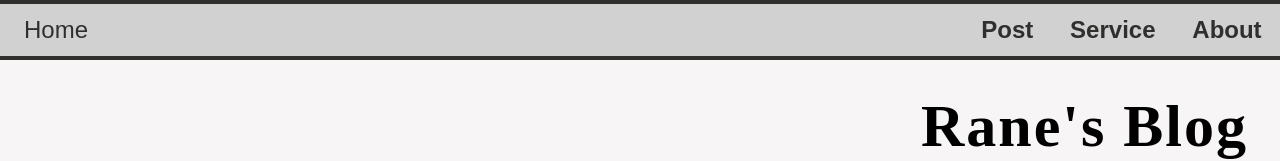
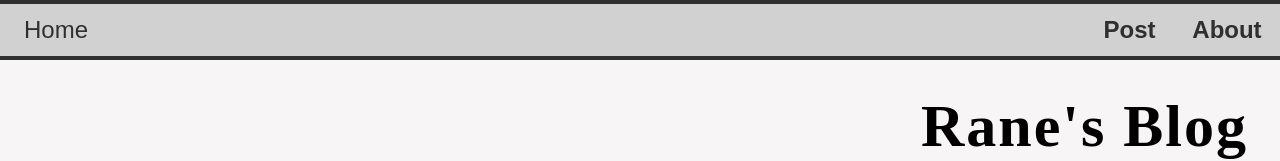
Before and after one commit to kisaragiRY/Rane-Blog, a React (Create React App) app: page / in a window 1280 px wide. Shown: the top 161 px of the page. Built offline with nearby package versions, Linux system fonts and the light colour scheme; a web font is replaced by a local one.

Commit message:
remove service link #1

```diff
--- a/src/Components/navBar/Navbar.js
+++ b/src/Components/navBar/Navbar.js
@@ -6,17 +6,6 @@ export default function Navbar() {
     const location=useLocation();
     const [isActive,setActive]=useState(false);
 
-    useEffect(()=>{
-        const homeUrl=process.env.PUBLIC_URL;
-        // if(window.location.pathname===homeUrl|window.location.pathname===homeUrl+'/'){
-        //     setNavBg("var(--color-text)");
-        //     setBorder("solid 0px");
-        // }
-        // else{
-        //     setNavBg("var(--color-bg)");
-        //     setBorder("solid 1px");
-        // }
-    },[location]);
     const toggleClass=()=>{
         setActive(!isActive);
     }
@@ -25,12 +14,11 @@ export default function Navbar() {
     <div className='navbar-container'>
 
         <div className='navbar-logo'>
-            <li><Link to='/'>Home</Link></li>
+            <Link to='/'>Home</Link>
         </div>
         <div className={isActive?'navbar-menu-links is-active':'navbar-menu-links'} >
-        <li ><Link to='/post'   onClick={()=>{setActive(!isActive);}}>Post</Link></li>
-        <li><Link to='/service' onClick={()=>{setActive(!isActive);}}>Service</Link></li>
-        <li><Link to='/about' onClick={()=>{setActive(!isActive);}}>About</Link></li>
+            <Link to='/post'   onClick={()=>{setActive(!isActive);}}>Post</Link>
+            <Link to='/about' onClick={()=>{setActive(!isActive);}}>About</Link>
         </div>
         <button className={isActive?'hamburger is-active':'hamburger'} onClick={toggleClass}>
             <span></span>
--- a/src/Components/navBar/navbar.css
+++ b/src/Components/navBar/navbar.css
@@ -19,16 +19,16 @@
 .navbar-menu-links{
     display: flex;
     flex-direction: row;
-    justify-content: space-between;
+    /* justify-content: flex-start; */
 }
 
-.navbar-menu-links li{
+.navbar-menu-links a{
     padding: .5em .6em;
     border-left: 4px solid var(--color-grey);
     border-right: 4px solid var(--color-grey);
     font-weight: bold;
 }
-.navbar-menu-links li:hover{
+.navbar-menu-links a:hover{
     background-color: var(--color-red);
     border-left: 4px solid var(--color-text);
     border-right: 4px solid var(--color-text);
@@ -56,7 +56,7 @@
 }
 
 .hamburger:hover span:nth-child(2){
-transform: translateX(.8em);
+    transform: translateX(.8em);
 }
 
 .hamburger.is-active span:nth-child(1){
@@ -87,10 +87,10 @@ transform: translateX(.8em);
         background-color: var(--color-bg);
         text-align: right;
     }
-    .navbar-menu-links.is-active li{
+    .navbar-menu-links.is-active a{
         border: none;
     }
-    .navbar-menu-links.is-active li:hover{
+    .navbar-menu-links.is-active a:hover{
         border: none;
         background-color: transparent;
     }
```
